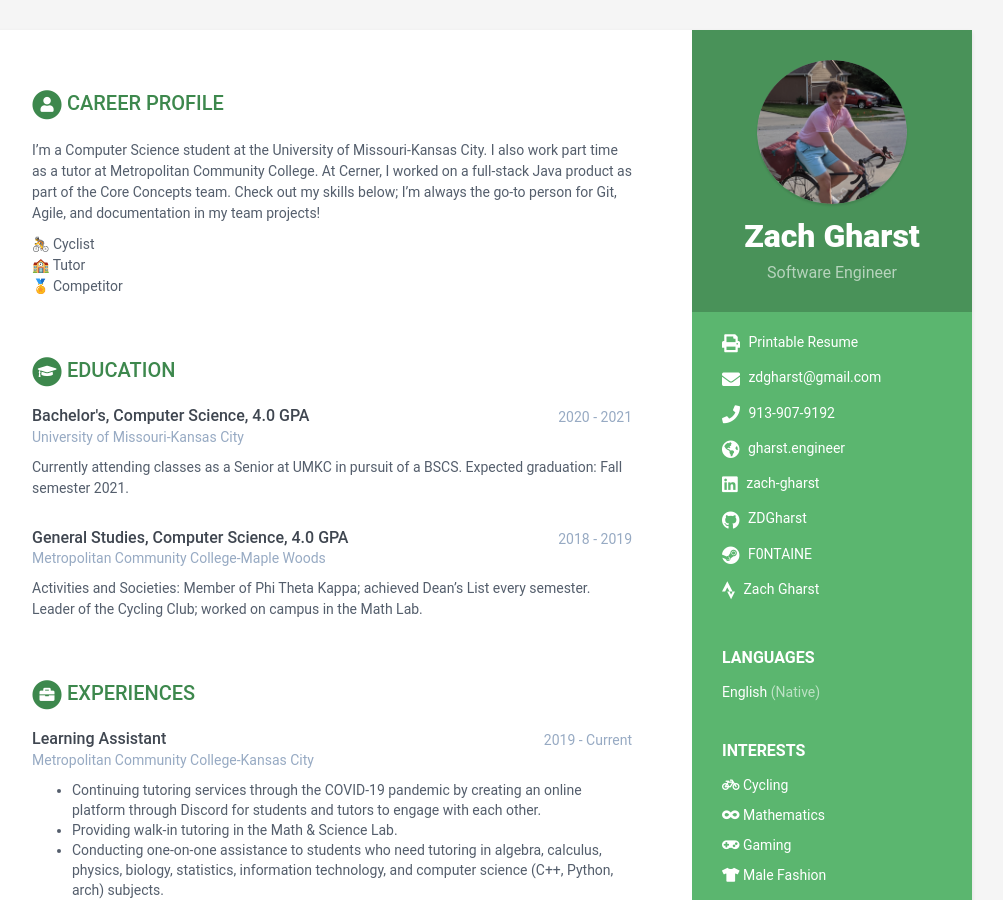
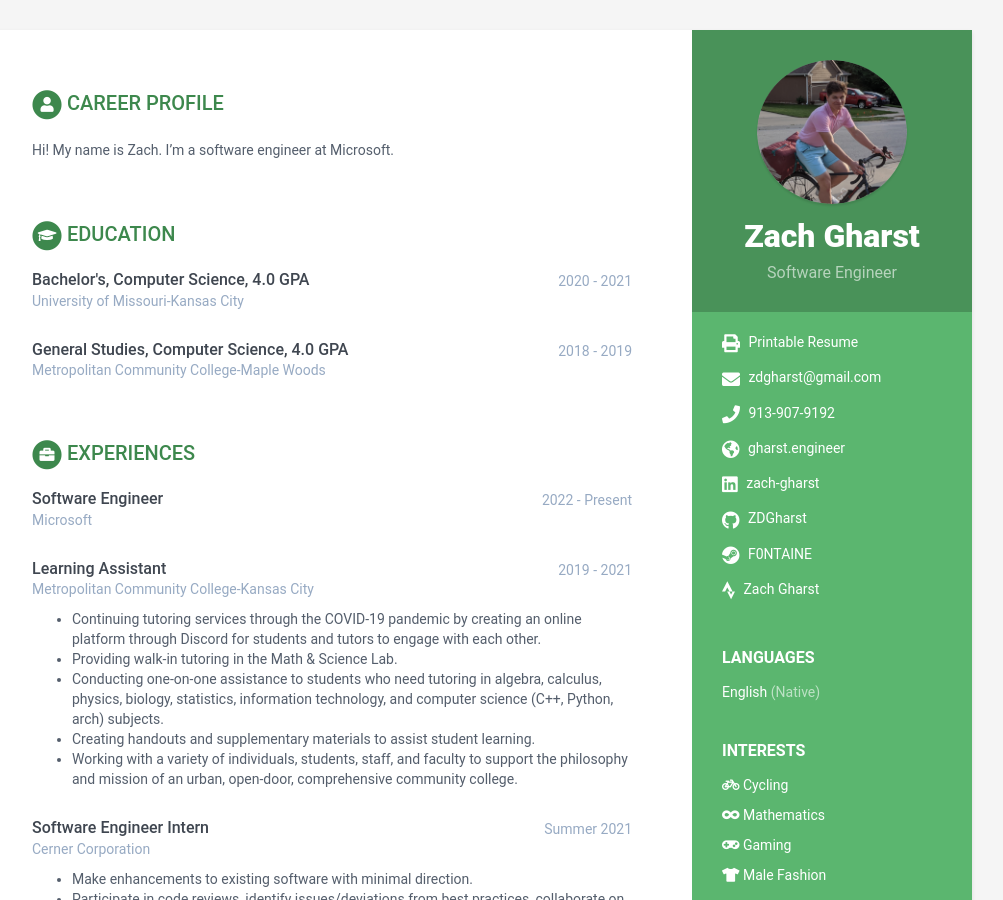
Before and after one commit to zachgharst/zachgharst.github.io, a Jekyll site: the page built from index.html, in a window 1280 px wide and 900 px high. Shown: the whole window, without its empty margins (168-1171 px from the left). Built offline with Jekyll 4.4.1, drawn with Linux system fonts in a browser that asks for light colours; some of the changed text lies outside the part shown.

Commit message:
Update data.yml

```diff
--- a/_data/data.yml
+++ b/_data/data.yml
@@ -55,28 +55,24 @@ sidebar:
 career-profile:
     title: Career Profile
     summary: |
-      I'm a Computer Science student at the University of Missouri-Kansas City. I also work part time as a tutor at Metropolitan Community College. At Cerner, I worked on a full-stack Java product as part of the Core Concepts team. Check out my skills below; I'm always the go-to person for Git, Agile, and documentation in my team projects!
+      Hi! My name is Zach. I'm a software engineer at Microsoft.
 
-      🚴 Cyclist
-      🏫 Tutor
-      🏅 Competitor
 education:
     - degree: Bachelor's, Computer Science, 4.0 GPA
       university: University of Missouri-Kansas City
       time: 2020 - 2021
-      details: |
-        Currently attending classes as a Senior at UMKC in pursuit of a BSCS. Expected graduation: Fall semester 2021.
 
     - degree: General Studies, Computer Science, 4.0 GPA
       university: Metropolitan Community College-Maple Woods
       time: 2018 - 2019
-      details: |
-        Activities and Societies: Member of Phi Theta Kappa; achieved Dean’s List every semester.
-        Leader of the Cycling Club; worked on campus in the Math Lab.
 
 experiences:
+    - role: Software Engineer
+      time: 2022 - Present
+      company: Microsoft
+
     - role: Learning Assistant
-      time: 2019 - Current
+      time: 2019 - 2021
       company: Metropolitan Community College-Kansas City
       details: |
           - Continuing tutoring services through the COVID-19 pandemic by creating an online platform through Discord for students and tutors to engage with each other.
@@ -148,22 +144,14 @@ skills:
       - name: Ubuntu / Linux
         level: 95%
 
-      - name: Agile
+      - name: TypeScript / JavaScript
         level: 90%
-
-      - name: Java
-        level: 80%
 
       - name: MySQL / SQL
         level: 75%
 
-      - name: TypeScript / JavaScript
-        level: 50%
-
       - name: REST API
-        level: 50%
+        level: 75%
 
       - name: MongoDB
-        level: 40%
-# footer: >
-  #  Designed with <i class="fas fa-heart"></i> by <a href="http://themes.3rdwavemedia.com" target="_blank" rel="nofollow">Xiaoying Riley</a>
+        level: 70%
```
